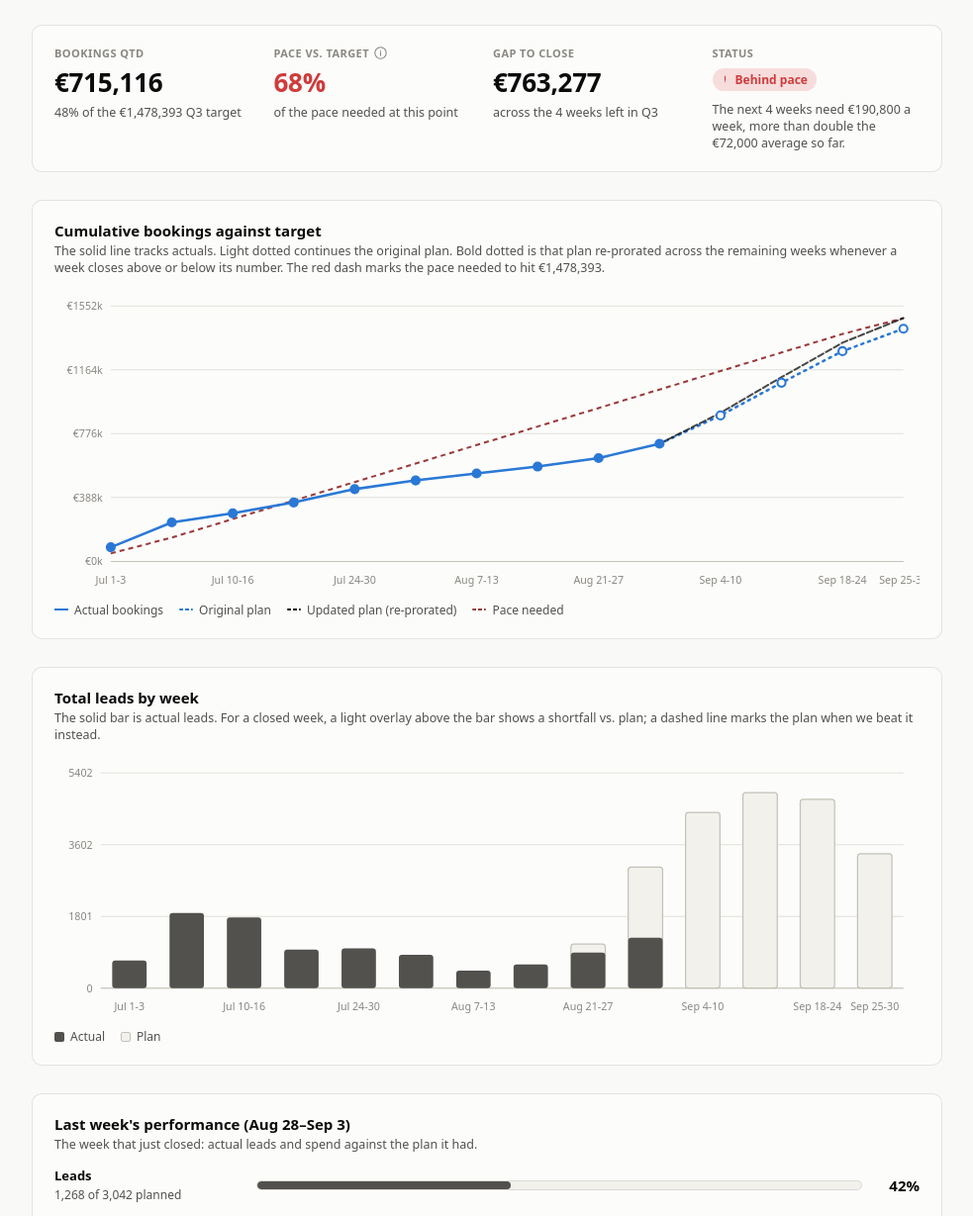
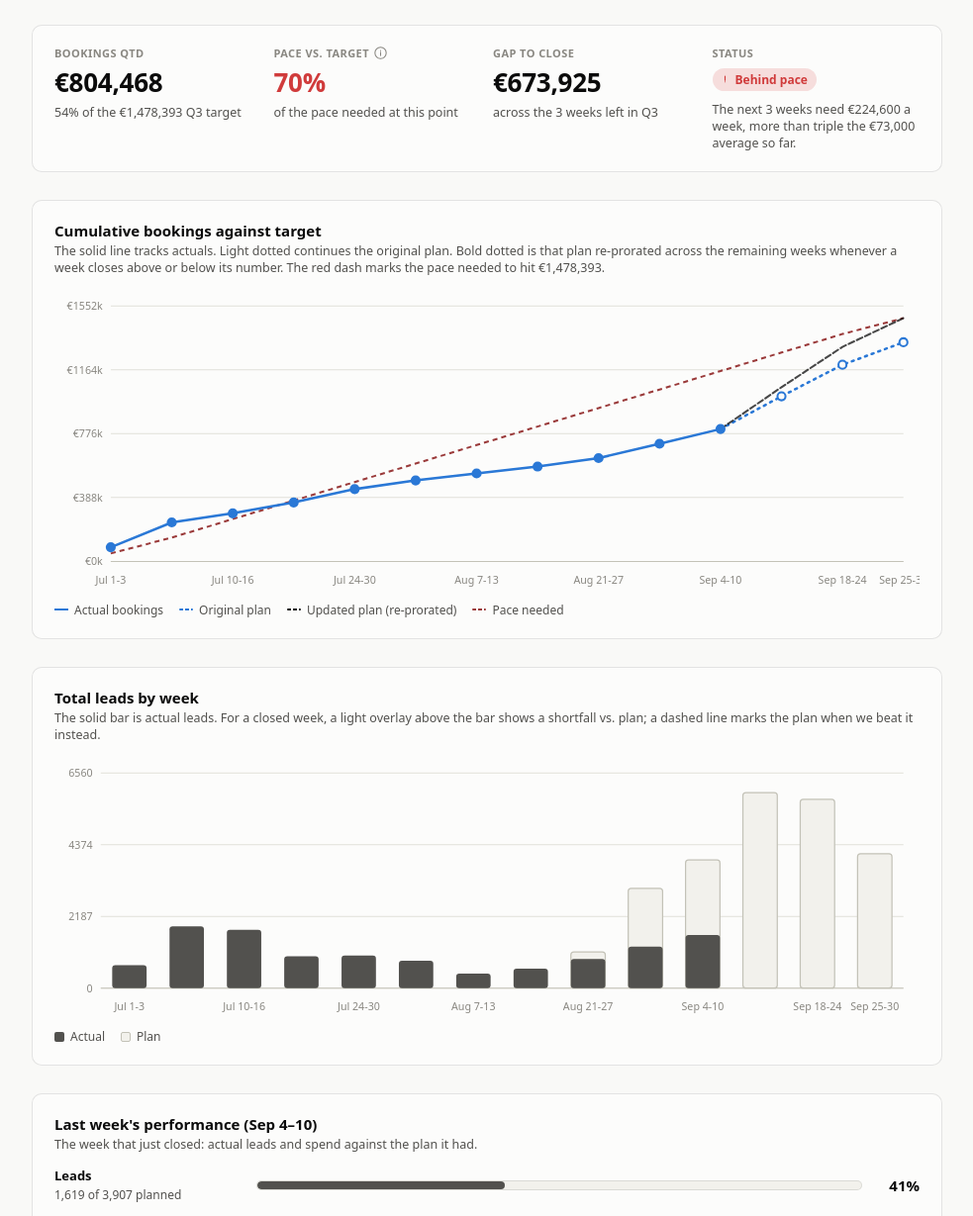
Before and after one commit to francoecker-akka/akka-q3-tracker-site, a website: page index.html in a window 1280 px wide. Shown: the part 95-1324 px from the top of the page at 99% size, without its empty margins (148-1131 px from the left). Drawn offline with Linux system fonts and the light colour scheme.

Commit message:
Close out Sep 4-10: real bookings (89,352 of 171,830) and leads by channel; roll to Sep 11-17

```diff
--- a/index.html
+++ b/index.html
@@ -187,24 +187,24 @@
     <div class="card hero">
       <div class="tile">
         <div class="label">Bookings QTD</div>
-        <div class="value">€715,116</div>
-        <div class="sub">48% of the €1,478,393 Q3 target</div>
+        <div class="value">€804,468</div>
+        <div class="sub">54% of the €1,478,393 Q3 target</div>
       </div>
       <div class="tile">
         <div class="label">
           Pace vs. target
           <span class="info-icon" tabindex="0">
             <svg viewBox="0 0 16 16" fill="none"><circle cx="8" cy="8" r="7" stroke="currentColor" stroke-width="1.3"/><path d="M8 7.2v4M8 5.1v.01" stroke="currentColor" stroke-width="1.3" stroke-linecap="round"/></svg>
-            <span class="info-tooltip">Actual bookings so far, divided by the pace we'd need if the €1,478,393 Q3 target were spread evenly across the quarter's 92 days. 68% means we're 32% behind that even pace, not 32% behind the full Q3 target.</span>
+            <span class="info-tooltip">Actual bookings so far, divided by the pace we'd need if the €1,478,393 Q3 target were spread evenly across the quarter's 92 days. 70% means we're 30% behind that even pace, not 30% behind the full Q3 target.</span>
           </span>
         </div>
-        <div class="value" style="color:var(--critical)">68%</div>
+        <div class="value" style="color:var(--critical)">70%</div>
         <div class="sub">of the pace needed at this point</div>
       </div>
       <div class="tile">
         <div class="label">Gap to close</div>
-        <div class="value">€763,277</div>
-        <div class="sub">across the 4 weeks left in Q3</div>
+        <div class="value">€673,925</div>
+        <div class="sub">across the 3 weeks left in Q3</div>
       </div>
       <div class="tile">
         <div class="label">Status</div>
@@ -212,7 +212,7 @@
           <svg viewBox="0 0 16 16" fill="none"><path d="M8 3v6M8 11.2v.01" stroke="currentColor" stroke-width="1.6" stroke-linecap="round"/></svg>
           Behind pace
         </div>
-        <div class="sub" style="margin-top:6px">The next 4 weeks need €190,800 a week, more than double the €72,000 average so far.</div>
+        <div class="sub" style="margin-top:6px">The next 3 weeks need €224,600 a week, more than triple the €73,000 average so far.</div>
       </div>
     </div>
 
@@ -245,7 +245,7 @@
     </div>
 
     <div class="card">
-      <p class="section-title">Last week's performance (Aug 28–Sep 3)</p>
+      <p class="section-title">Last week's performance (Sep 4–10)</p>
       <p class="section-note">The week that just closed: actual leads and spend against the plan it had.</p>
       <div class="progress-rows" id="lastWeekSummary"></div>
       <details class="breakdown-toggle">
@@ -263,7 +263,7 @@
     </div>
 
     <div class="card">
-      <p class="section-title">This week so far (Sep 4–10)</p>
+      <p class="section-title">This week so far (Sep 11–17)</p>
       <p class="section-note">Progress against this week's plan, not a daily target.</p>
       <div class="progress-rows" id="weekSummary"></div>
       <details class="breakdown-toggle">
@@ -342,11 +342,11 @@
 <script>
 (function () {
   var weeks = ["Jul 1-3","Jul 3-9","Jul 10-16","Jul 17-23","Jul 24-30","Jul 31-Aug 6","Aug 7-13","Aug 14-20","Aug 21-27","Aug 28-Sep 3","Sep 4-10","Sep 11-17","Sep 18-24","Sep 25-30"];
-  var actualCount = 10;
-  var bookings = [86076,150639,55382,66048,80975,52919,42362,42020,51412,87283,171830,198841,191845,136552];
-  var totalLeads = [698,1888,1777,971,997,837,442,597,892,1268,3971,4381,4198,2788];
+  var actualCount = 11;
+  var bookings = [86076,150639,55382,66048,80975,52919,42362,42020,51412,87283,89352,198841,191845,136552];
+  var totalLeads = [698,1888,1777,971,997,837,442,597,892,1268,1619,4381,4198,2788];
 
-  // "So far" figures cover Sep 4-9 (this week is still open, Sep 10 not in yet)
+  // "So far" figures cover Sep 11 (day 1 of the new week; Sep 11-17 is still open)
   // `plan` is the last known Google Sheet forecast for weeks 8-13, hand-set and frozen -- never
   // derive it from `data`, since `data` gets overwritten with the real (BigQuery) number the moment
   // a week closes. Update `plan` by hand only when the sheet's own forecast changes.
@@ -355,18 +355,18 @@
   // there is for leads, so this closed-week snapshot has to be kept by hand, separately.
   // nextWeekSpendPlan: same story, one week further out (Sep 11-17) -- for the Next week targets card.
   var paidChannels = [
-    { name: "Google", key: "google", data: [179,1191,982,109,95,68,76,83,228,406,869,902,893,568], plan: [241,703,869,902,893,568], status: "critical", statusLabel: "Collapsed", leadsSoFar: 409, spendSoFar: 26210.78, spendPlan: 22855, lastWeekSpendActual: 19520.20, lastWeekSpendPlan: 19046, nextWeekSpendPlan: 22855 },
-    { name: "Meta", key: "meta", data: [46,148,241,314,332,209,137,209,252,330,1783,1934,1752,1168], plan: [489,1200,1583,1684,1752,1168], status: "warning", statusLabel: "Needs to double", leadsSoFar: 338, spendSoFar: 18138.63, spendPlan: 43941, lastWeekSpendActual: 19913.97, lastWeekSpendPlan: 38942, nextWeekSpendPlan: 43102 },
-    { name: "TikTok", key: "tiktok", data: [0,0,0,0,0,0,0,9,26,42,108,146,204,159], plan: [18,74,108,146,204,159], status: "warning", statusLabel: "Just launched", leadsSoFar: 35, spendSoFar: 4383.07, spendPlan: 3282, lastWeekSpendActual: 4163.66, lastWeekSpendPlan: 3641, nextWeekSpendPlan: 4103 },
-    { name: "Reddit", key: "reddit", data: [0,0,0,0,0,0,0,0,1,1,28,39,43,25], plan: [1,8,28,39,43,25], status: "good", statusLabel: "Launched early, on plan", leadsSoFar: 28, spendSoFar: 6324.86, spendPlan: 6105, lastWeekSpendActual: 1564.06, lastWeekSpendPlan: 1857, nextWeekSpendPlan: 6123 }
+    { name: "Google", key: "google", data: [179,1191,982,109,95,68,76,83,228,406,599,902,893,568], plan: [241,703,869,902,893,568], status: "critical", statusLabel: "Collapsed", leadsSoFar: 29, spendSoFar: 3518.37, spendPlan: 22855, lastWeekSpendActual: 36068.77, lastWeekSpendPlan: 22855, nextWeekSpendPlan: 21027 },
+    { name: "Meta", key: "meta", data: [46,148,241,314,332,209,137,209,252,330,479,1934,1752,1168], plan: [489,1200,1583,1684,1752,1168], status: "warning", statusLabel: "Needs to double", leadsSoFar: 52, spendSoFar: 2499.49, spendPlan: 43102, lastWeekSpendActual: 23280.79, lastWeekSpendPlan: 43941, nextWeekSpendPlan: 38506 },
+    { name: "TikTok", key: "tiktok", data: [0,0,0,0,0,0,0,9,26,42,50,146,204,159], plan: [18,74,108,146,204,159], status: "warning", statusLabel: "Just launched", leadsSoFar: 7, spendSoFar: 596.88, spendPlan: 4103, lastWeekSpendActual: 5944.25, lastWeekSpendPlan: 3282, nextWeekSpendPlan: 5872 },
+    { name: "Reddit", key: "reddit", data: [0,0,0,0,0,0,0,0,1,1,43,39,43,25], plan: [1,8,28,39,43,25], status: "good", statusLabel: "Launched early, on plan", leadsSoFar: 2, spendSoFar: 929.38, spendPlan: 6123, lastWeekSpendActual: 8539.36, lastWeekSpendPlan: 6105, nextWeekSpendPlan: 4685 }
   ];
   var otherChannels = [
-    { name: "Social Media (owned)", data: [21,33,22,27,41,38,25,33,61,37,129,154,170,119], plan: [50,99,129,154,170,119], status: "warning", statusLabel: "Needs to scale", leadsSoFar: 40 },
-    { name: "GPs", data: [5,16,14,7,7,4,0,1,2,0,49,73,80,56], plan: [16,26,49,73,80,56], status: "critical", statusLabel: "Stalled", leadsSoFar: 2 },
-    { name: "Emails", data: [3,4,3,37,14,6,4,1,84,191,52,78,48,32], plan: [8,232,252,378,48,232], status: "good", statusLabel: "Reactivation spike", leadsSoFar: 40 },
-    { name: "PR", data: [24,14,14,12,9,8,7,9,12,15,21,25,25,21], plan: [9,14,21,25,25,21], status: "good", statusLabel: "On plan", leadsSoFar: 17 },
-    { name: "Organic", data: [58,24,34,27,42,38,17,46,22,31,41,63,57,26], plan: [36,51,41,63,57,26], status: "good", statusLabel: "Ahead of plan", leadsSoFar: 19 },
-    { name: "Unknown/Direct", data: [362,458,467,438,457,466,176,206,204,215,892,967,925,614], plan: [240,635,828,887,925,614], status: "warning", statusLabel: "Not attributable", leadsSoFar: 184 }
+    { name: "Social Media (owned)", data: [21,33,22,27,41,38,25,33,61,37,57,154,170,119], plan: [50,99,129,154,170,119], status: "warning", statusLabel: "Needs to scale", leadsSoFar: 3 },
+    { name: "GPs", data: [5,16,14,7,7,4,0,1,2,0,4,73,80,56], plan: [16,26,49,73,80,56], status: "critical", statusLabel: "Stalled", leadsSoFar: 0 },
+    { name: "Emails", data: [3,4,3,37,14,6,4,1,84,191,80,78,48,32], plan: [8,232,252,378,48,232], status: "good", statusLabel: "Reactivation spike", leadsSoFar: 13 },
+    { name: "PR", data: [24,14,14,12,9,8,7,9,12,15,24,25,25,21], plan: [9,14,21,25,25,21], status: "good", statusLabel: "On plan", leadsSoFar: 2 },
+    { name: "Organic", data: [58,24,34,27,42,38,17,46,22,31,24,63,57,26], plan: [36,51,41,63,57,26], status: "good", statusLabel: "Ahead of plan", leadsSoFar: 1 },
+    { name: "Unknown/Direct", data: [362,458,467,438,457,466,176,206,204,215,259,967,925,614], plan: [240,635,828,887,925,614], status: "warning", statusLabel: "Not attributable", leadsSoFar: 15 }
   ];
 
   var cum = [];
@@ -641,7 +641,7 @@
     return '<path d="M3.5 8.5l3 3 6-7" stroke="currentColor" stroke-width="1.6" fill="none" stroke-linecap="round" stroke-linejoin="round"/>';
   }
 
-  var currentWeekIndex = actualCount; // Sep 4-10: the week under way right now
+  var currentWeekIndex = actualCount; // Sep 11-17: the week under way right now
 
   function pctChangeLabel(last, next) {
     if (last === 0) return next === 0 ? '–' : 'new';
@@ -838,7 +838,7 @@
     }).join('');
   }
 
-  var lastWeekIndex = actualCount - 1; // Aug 28-Sep 3: the week that just closed
+  var lastWeekIndex = actualCount - 1; // Sep 4-10: the week that just closed
   var lastWeekPlanIndex = lastWeekIndex - originalActualCount; // its slot in each channel's `plan` array
 
   function renderLastWeekSummary() {
```
